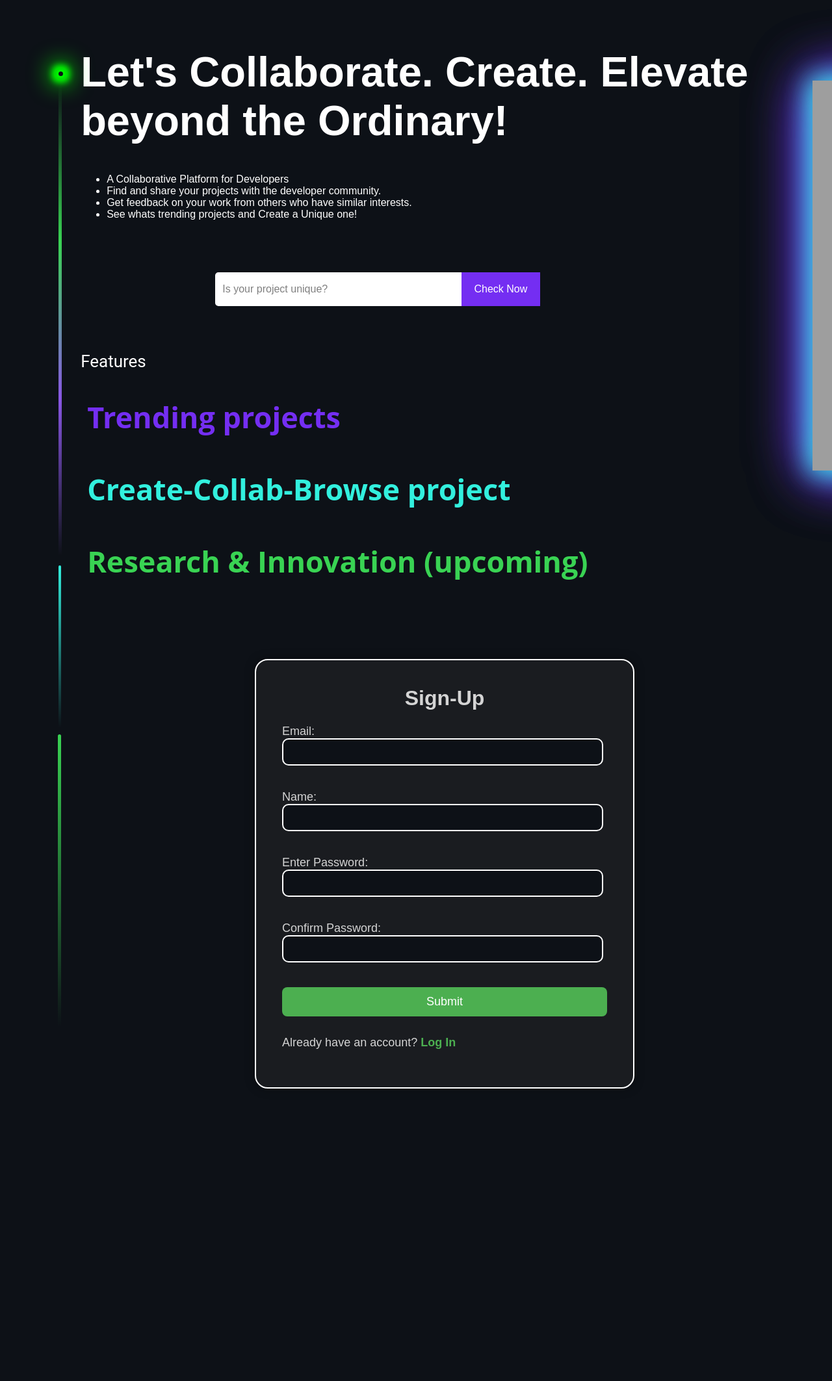
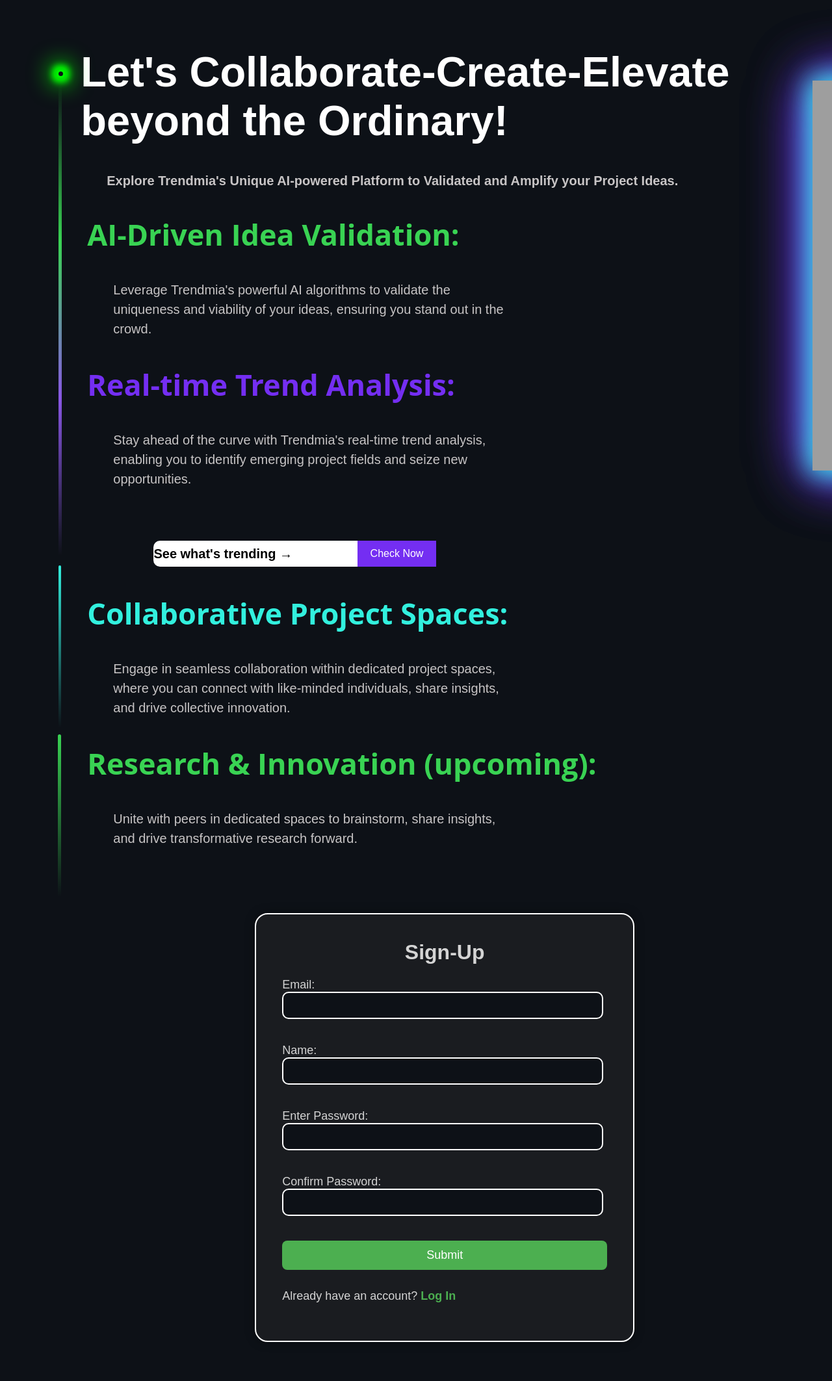
Before and after one commit to therishiagarwal/trendmia, a Django app: page / in a window 1280 px wide; the page is wider, and only the part inside the window is pictured. Shown: the part 76-2201 px from the top of that part at 65% size. Before the commit the page ends 1751 px from the top of that part, so only its background shows below. Run offline with Django 4.2, Linux system fonts and the light colour scheme; grey boxes are pictures that could not be loaded.

Commit message:
modified index.html page

```diff
--- a/static/dist/css/indexStyle.css
+++ b/static/dist/css/indexStyle.css
@@ -81,7 +81,7 @@ body {
   display: inline-block;
   margin-top: 1130px;
   margin-left: -5px;
-  height: 450px;
+  height: 250px;
   width: 8px;
   background: linear-gradient(#39d353,
       rgba(57, 211, 83, 0));
@@ -192,30 +192,25 @@ body {
 
 .search-bar {
   margin-top: 80px;
-  margin-left: 20%;
+  margin-left: 10%;
   max-width: 70%;
   width: 500px;
   background-color: white;
   display: flex;
   border-radius: 10px;
+  align-items: center; /* Center vertically */
+  justify-content: center; /* Center horizontally */
 }
 
-.search-bar input[type="text"] {
-  padding: 9px;
-  width: 300px;
-  height: 30px;
-  border: 2px solid white;
-  border-radius: 5px;
-  background-color: white;
-  color: black;
-  font-size: 16px;
-  outline: none;
+.trending-text {
+  font-size: 20px;
+  text-align: center; /* Center text horizontally */
+  color: rgb(0, 0, 0);
+  font-weight: bold;
 }
 
-.search-bar input[type="text"]::placeholder {
-  color: black;
-  opacity: 0.5;
-}
+
+
 
 .search-bar button {
   padding: 11px 20px;
@@ -231,6 +226,11 @@ body {
 
 .search-bar button:hover {
   background-color: #8957e5;
+}
+
+.intro {
+  font-size: 20px;
+  color: #ddd9d9e5;
 }
 
 
@@ -271,6 +271,15 @@ body {
   font-variation-settings:
     "width" 100;
 }
+
+.feature-description {
+  font-size: 20px;
+  width: 60%;
+  margin: 20px 0 20px 50px;
+  line-height: 1.5 ;
+  color: #ddd9d9e5;
+}
+
 
 .flashcard-wrapper {
   position: relative;
--- a/static/dist/css/loginstyle.css
+++ b/static/dist/css/loginstyle.css
@@ -59,7 +59,7 @@ body {
         box-shadow: 0 0 50px rgb(55, 40, 94);
     }
     100% {
-        box-shadow: 0 0 20px rgb(255, 255, 255);
+        box-shadow: 0 0 20px    rgb(228, 222, 222);
     }
 }
 
--- a/templates/index.html
+++ b/templates/index.html
@@ -40,28 +40,44 @@
       </div>
       <div class="content">
         <div>
-          <h1 class="heading">Let's Collaborate. Create. Elevate beyond the Ordinary!</h1>
+          <h1 class="heading">Let's Collaborate-Create-Elevate beyond the Ordinary!</h1>
           <ul>
-            <li>A Collaborative Platform for Developers</li>
-            <li>Find and share your projects with the developer community.</li>
-            <li>Get feedback on your work from others who have similar interests.</li>
-            <li>See whats trending projects and Create a Unique one! </li>
+            <h3 class="intro">Explore Trendmia's Unique AI-powered Platform to Validated and Amplify your Project Ideas.
+            </h3>
           </ul>
         </div>
-        <div class="search-bar">
-          <input type="text" placeholder="Is your project unique?">
-          <button>Check Now</button>
-        </div>
         <div>
-          <h1 class="featuring">Features</h1>
           <div>
-            <h1 class="trending">Trending projects</h1>
+            <h1 class="research">AI-Driven Idea Validation:</h1>
+            <div class="feature-description">
+              <p>Leverage Trendmia's powerful AI algorithms to validate the uniqueness and viability of your ideas,
+                ensuring you stand out in the crowd.</p>
+            </div>
           </div>
           <div>
-            <h1 class="project">Create-Collab-Browse project</h1>
+            <h1 class="trending">Real-time Trend Analysis:</h1>
+            <div class="feature-description">
+              <p>Stay ahead of the curve with Trendmia's real-time trend analysis, enabling you to identify emerging
+                project fields and seize new opportunities.</p>
+              <div class="search-bar">
+                <div class="trending-text">See what's trending  → </div>
+                <button id="check-now-button">Check Now</button>
+              </div>
+            </div>
           </div>
           <div>
-            <h1 class="research">Research &amp; Innovation (upcoming)</h1>
+            <h1 class="project">Collaborative Project Spaces:</h1>
+            <div class="feature-description">
+              <p>Engage in seamless collaboration within dedicated project spaces, where you can connect with
+                like-minded individuals, share insights, and drive collective innovation.</p>
+            </div>
+          </div>
+          <div>
+            <h1 class="research">Research &amp; Innovation (upcoming):</h1>
+            <div class="feature-description">
+              <p>Unite with peers in dedicated spaces to brainstorm, share insights, and drive transformative research
+                forward.</p>
+            </div>
           </div>
         </div>
         <div class="content">
@@ -106,6 +122,16 @@
           signinButton.addEventListener('click', function () {
             window.location.href = "{% url 'login' %}";
           });
+
+          var trendingText = document.querySelector('.trending-text');
+          trendingText.addEventListener('click', function () {
+            window.location.href = "/trending"; // Redirect to trending page
+          });
+
+          var checkNowButton = document.getElementById('check-now-button');
+          checkNowButton.addEventListener('click', function () {
+            window.location.href = "/trending"; // Redirect to trending page
+          });
         });
       </script>
 
```
